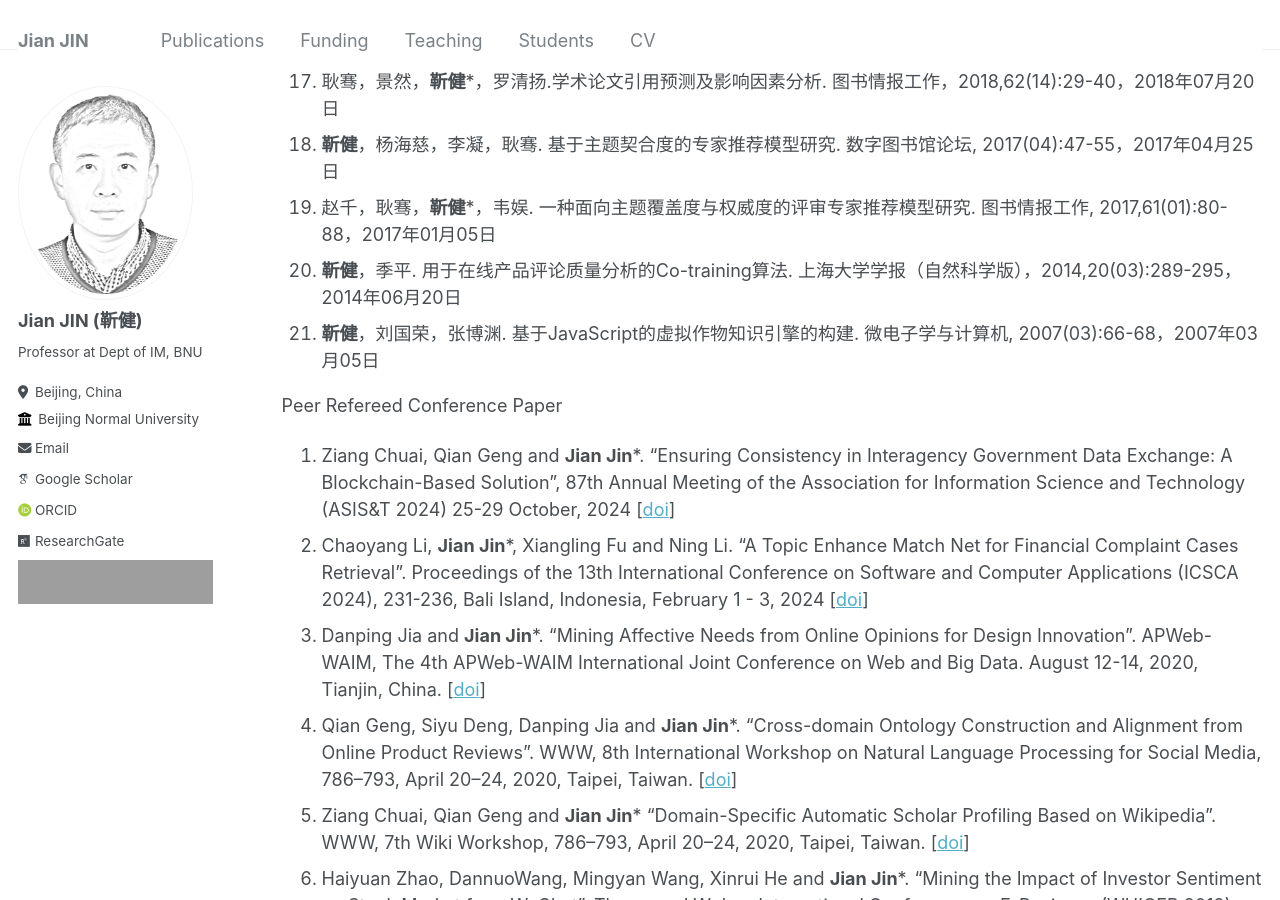
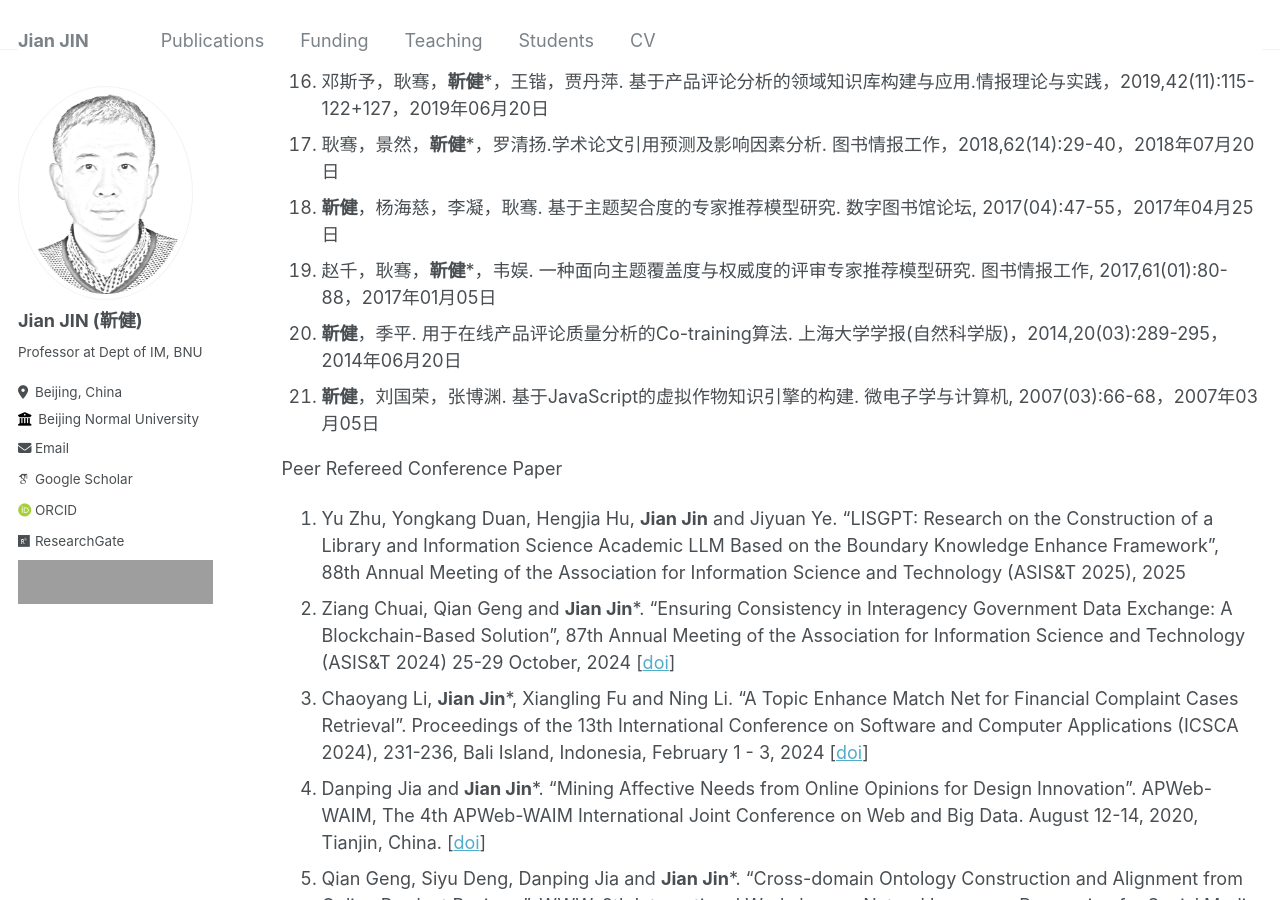
Before and after one commit to xjtujay/xjtujay.github.io, a Jekyll site: the page built from _pages/publications.md, in a window 1280 px wide and 900 px high, scrolled down 4379 px. Built offline with Jekyll 4.4.1, drawn with Linux system fonts in a browser that asks for light colours; some web fonts are replaced; some of the changed text lies outside the part shown; grey boxes are pictures that could not be loaded.

Commit message:
Update publications.md

```diff
--- a/_pages/publications.md
+++ b/_pages/publications.md
@@ -6,6 +6,7 @@ author_profile: true
 ---
 ### PUBLICATIONS(* corresponding author)
 SCI/SSCI indexed Journal
+33. Junpeng Zhang, Qian Geng and **Jian Jin***. "EKLI-Attention: An integrated attention mechanism for classifying citizen requests in government‒citizen interactions", Information Processing and Management, 2025 (SCI, Q1)
 32. **Jian Jin**, Mingyue Yang, Huicong Hu, Xin Guo, Jianxi Luo and Ying Liu. "Empowering Design Innovation Using AI-Generated Content", Journal of Engineering Design, Volume 36, Issue 1, 1-18, 2025, [[doi](http://doi.org/10.1080/09544828.2024.2401751)] (SCI, Q1)
 31.	Qian Geng, Ziang Chuai and **Jian Jin***. "An Integrated Healthcare Service System Based on Blockchain Technologies", IEEE Transactions on Computational Social Systems, 11(5), 6278 – 6295, October 2024, [[doi](http://doi.org/10.1109/TCSS.2024.3392591)] (SCI, Q1)
 30. Qian Geng, Ziang Chuai and **Jian Jin***. "Cross-organizational data exchange based on consortium blockchain with consistency guarantee", Journal of Supercomputing, Volume 80, pages 18199–18236, May 2024. [[doi](https://doi.org/10.1007/s11227-024-06164-z)] (SCI, Q2)
@@ -18,26 +19,26 @@ SCI/SSCI indexed Journal
 23.	Kejia Chen, **Jian Jin***, Zheng Zhao and Ping Ji. "Understanding customer regional differences from online opinions: a hierarchical Bayesian approach". Electronic Commerce Research, [[doi](https://doi.org/10.1007/s10660-020-09420-5)] (SSCI, Q2)
 22.	**Jian Jin**, Haiyuan Zhao and Ping Ji. "Topic attention encoder: A self-supervised approach for short text clustering". Journal of Information Science, 165551520977453, 2020, SAGE Publications Sage UK: London, England [[doi](https://doi.org/10.1177/0165551520977453)] (SSCI, Q2)
 21.	Qian Geng, Siyu Deng, Danping Jia and **Jian Jin***. "Cross-domain Ontology Construction and Alignment from Online Customer Product Reviews". Information Science, Volume 531, August 2020, Pages 47-67, [[doi](https://doi.org/10.1016/j.ins.2020.03.058)]  (SCI, Q1)
-20.	Ying Liu, Anthony Soroka, Liangxiu Han, **Jian Jin** and Min Tang. "Cloud-based big data analytics for customer insight-driven design innovation in SMEs" International Journal of Information Management, Volume 51, April 2020, 102034, [[doi](https://doi.org/10.1016/j.ijinfomgt.2019.11.002)] （SCI，SSCI，Q1）
-19.	Yonghe Su, Fei Tao, **Jian Jin**, Tian Wang, Qingguo Wang and Lei Wang. "Failure Prognosis of Complex Equipment with Multi-stream Deep Recurrent Neural Network". Journal of Computing and Information Science in Engineering, 20(2): 021007, April 2020 [[doi](https://doi.org/10.1115/1.4045445)] （SCI，Q3）
-18.	**Jian Jin**, Qian Geng, Haikun Mou and Chong Chen. "Author Subject Topic Model for Reviewer Recommendation". Journal of Information Science, 45(4), 554-570, 2019 [[doi](https://doi.org/10.1177/0165551518806116)] （SCI，SSCI，Q2）
-17.	Min Tang, **Jian Jin**, Ying Liu, Chunping Li and Weiwen Zhang. "Integrating Topic, Sentiment and Syntax for Modeling Online Reviews: A Topic Model Approach". Journal of Computing and Information Science in Engineering. 19(1), 011001, 2018 [[doi](https://doi.org/10.1115/1.4041475)] （SCI，Q3）
-16.	**Jian Jin**, Ying Liu, Ping Ji and C. K. Kwong. "Review on Recent Advances of Information Mining from Big Consumer Opinion Data for Product Design". Journal of Computing and Information Science in Engineering. 19(1), 010801, 2018 [[doi](https://doi.org/10.1115/1.4041087)] （SCI，Q3）
-15.	**Jian Jin**, Baozhuang Niu, Ping Ji and Qian Geng. "An Integer Linear Programming Model of Reviewer Assignment with Research Interest Considerations". Annals of Operations Research. 291, pages 409–433, 2020, [[doi](https://doi.org/10.1007/s10479-018-2919-7)] （SCI，Q2）
-14.	**Jian Jin**, Ping Ji and Sixing Yan. "Comparison of series products from customer online concerns for competitive intelligence". Journal of Ambient Intelligence and Humanized Computing. Volume 10, Issue 3, March 2019 [[doi](https://doi.org/10.1007/s12652-017-0635-9)] （SCI，Q3）
-13.	**Jian Jin** and Ping Ji. "Scheduling jobs with resource-dependent ready times and processing times depending on their starting times and positions". Computer Journal. Volume 61, Issue 9, 1 September 2018, Pages 1323–1328, [[doi](https://doi.org/10.1093/comjnl/bxx120)] （SCI，Q3）
-12.	Hongguang Liu, Ping Ji and **Jian Jin**. "Intra-day trading system design based on the integrated model of wavelet de-noise and genetic programming". Entropy, 18(12), 435, 2016 [[doi](https://doi.org/10.3390/e18120435)] （SCI，Q2）
-11.	**Jian Jin**, Ying Liu, Ping Ji and Hongguang Liu. "Understanding Big Consumer Opinion Data for Market-driven Product Design", International Journal of Production Research, Volume 54, Issue 10, Pages 3019-3041, 2016 [[doi](https://doi.org/10.1080/00207543.2016.1154208)] （SCI，Q1）
-10.	**Jian Jin**, Ping Ji and Rui Gu. "Identifying Comparative Customer Requirements from Product Online Reviews for Competitor Analysis", Engineering Applications of Artificial Intelligence. Volume 49, Pages 61–73, March 2016 [[doi](https://doi.org/10.1016/j.engappai.2015.12.005)] （SCI，Q1）
-9.	Yuan-Yuan Lu, **Jian Jin**, Ping Ji and Ji-Bo Wang. "Resource-dependent scheduling with deteriorating jobs and learning effects on unrelated parallel machine". Neural Computing & Applications, October 2016, Volume 27, Issue 7, pp 1993–2000 [[doi](https://doi.org/10.1007/s00521-015-1993-x)] （SCI，Q1）
-8.	Binda Wang, Yunwen Miao, Hongya Zhao, **Jian Jin** and Yizeng Chen. "A biclustering-based method for market segmentation using customer pain points". Engineering Applications of Artificial Intelligence. Volume 47, January 2016, Pages 101–109. [[doi](https://doi.org/10.1016/j.engappai.2015.06.005)] （SCI，Q1）
-7.	**Jian Jin**, Ping Ji and C. K. Kwong. "What makes consumers unsatisfied with your products: Review analysis at a fine-grained level". Engineering Applications of Artificial Intelligence. Volume 47, Pages 38–48, January 2016 [[doi](https://doi.org/10.1016/j.engappai.2015.05.006)] （SCI，Q1）
-6.	Limin Wang, **Jian Jin**, Ji-Bo Wang and Ping Ji. "Research on scheduling problems with general effects of deterioration and learning", Information Sciences. Volume 307, Pages 89-94, June 2015 [[doi](https://doi.org/10.1016/j.ins.2015.02.021)] （SCI，Q1）
-5.	**Jian Jin**, Ping Ji, Ying Liu and S. C. Johnson Lim. "Translating Online Customer Opinions into Engineering Characteristics in QFD: A Probabilistic Language Analysis Approach", Engineering Applications of Artificial Intelligence, Volume 41, Pages 115–127, May 2015 [[doi](https://doi.org/10.1016/j.engappai.2015.02.006)] （SCI，Q1）
-4.	**Jian Jin**, Ping Ji and Ying Liu. "Prioritising engineering characteristics based on customer online reviews for quality function deployment", Journal of Engineering Design, Volume 25, Issue 7-9, Pages 303-324, December 2014. [[doi](http://dx.doi.org/10.1080/09544828.2014.984665)] （SCI，Q2）
-3.	Ping Ji, **Jian Jin**, Ting Wang and Yizeng Chen. "Quantification and integration of Kano’s model into QFD for optimising product design", International Journal of Production Research, Volume 52, No. 21 Pages 6335–6348, July 2014. [[doi](https://doi.org/10.1080/00207543.2014.939777)] （SCI，Q1）
-2.	Xueru, Wang, Jibo Wang, **Jian Jin** and Ping Ji. "Single machine scheduling with truncated job-dependent learning effect". Optimization Letters, 8(2), 669-677, 2014 [[doi](https://doi.org/10.1007/s11590-012-0579-0)] （SCI，Q2）
-1.	Ying Liu, **Jian Jin**, Ping Ji, Jenny A. Harding and Richard Y. K. Fung, "Identifying Helpful Online Reviews: A Product Designer's Perspective", Computer-Aided Design, 45(2), 180–194, 2013 [[doi](https://doi.org/10.1016/j.cad.2012.07.008)] （SCI，Q1）
+20.	Ying Liu, Anthony Soroka, Liangxiu Han, **Jian Jin** and Min Tang. "Cloud-based big data analytics for customer insight-driven design innovation in SMEs" International Journal of Information Management, Volume 51, April 2020, 102034, [[doi](https://doi.org/10.1016/j.ijinfomgt.2019.11.002)] (SCI，SSCI，Q1)
+19.	Yonghe Su, Fei Tao, **Jian Jin**, Tian Wang, Qingguo Wang and Lei Wang. "Failure Prognosis of Complex Equipment with Multi-stream Deep Recurrent Neural Network". Journal of Computing and Information Science in Engineering, 20(2): 021007, April 2020 [[doi](https://doi.org/10.1115/1.4045445)] (SCI，Q3)
+18.	**Jian Jin**, Qian Geng, Haikun Mou and Chong Chen. "Author Subject Topic Model for Reviewer Recommendation". Journal of Information Science, 45(4), 554-570, 2019 [[doi](https://doi.org/10.1177/0165551518806116)] (SCI，SSCI，Q2)
+17.	Min Tang, **Jian Jin**, Ying Liu, Chunping Li and Weiwen Zhang. "Integrating Topic, Sentiment and Syntax for Modeling Online Reviews: A Topic Model Approach". Journal of Computing and Information Science in Engineering. 19(1), 011001, 2018 [[doi](https://doi.org/10.1115/1.4041475)] (SCI，Q3)
+16.	**Jian Jin**, Ying Liu, Ping Ji and C. K. Kwong. "Review on Recent Advances of Information Mining from Big Consumer Opinion Data for Product Design". Journal of Computing and Information Science in Engineering. 19(1), 010801, 2018 [[doi](https://doi.org/10.1115/1.4041087)] (SCI，Q3)
+15.	**Jian Jin**, Baozhuang Niu, Ping Ji and Qian Geng. "An Integer Linear Programming Model of Reviewer Assignment with Research Interest Considerations". Annals of Operations Research. 291, pages 409–433, 2020, [[doi](https://doi.org/10.1007/s10479-018-2919-7)] (SCI，Q2)
+14.	**Jian Jin**, Ping Ji and Sixing Yan. "Comparison of series products from customer online concerns for competitive intelligence". Journal of Ambient Intelligence and Humanized Computing. Volume 10, Issue 3, March 2019 [[doi](https://doi.org/10.1007/s12652-017-0635-9)] (SCI，Q3)
+13.	**Jian Jin** and Ping Ji. "Scheduling jobs with resource-dependent ready times and processing times depending on their starting times and positions". Computer Journal. Volume 61, Issue 9, 1 September 2018, Pages 1323–1328, [[doi](https://doi.org/10.1093/comjnl/bxx120)] (SCI，Q3)
+12.	Hongguang Liu, Ping Ji and **Jian Jin**. "Intra-day trading system design based on the integrated model of wavelet de-noise and genetic programming". Entropy, 18(12), 435, 2016 [[doi](https://doi.org/10.3390/e18120435)] (SCI，Q2)
+11.	**Jian Jin**, Ying Liu, Ping Ji and Hongguang Liu. "Understanding Big Consumer Opinion Data for Market-driven Product Design", International Journal of Production Research, Volume 54, Issue 10, Pages 3019-3041, 2016 [[doi](https://doi.org/10.1080/00207543.2016.1154208)] (SCI，Q1)
+10.	**Jian Jin**, Ping Ji and Rui Gu. "Identifying Comparative Customer Requirements from Product Online Reviews for Competitor Analysis", Engineering Applications of Artificial Intelligence. Volume 49, Pages 61–73, March 2016 [[doi](https://doi.org/10.1016/j.engappai.2015.12.005)] (SCI，Q1)
+9.	Yuan-Yuan Lu, **Jian Jin**, Ping Ji and Ji-Bo Wang. "Resource-dependent scheduling with deteriorating jobs and learning effects on unrelated parallel machine". Neural Computing & Applications, October 2016, Volume 27, Issue 7, pp 1993–2000 [[doi](https://doi.org/10.1007/s00521-015-1993-x)] (SCI，Q1)
+8.	Binda Wang, Yunwen Miao, Hongya Zhao, **Jian Jin** and Yizeng Chen. "A biclustering-based method for market segmentation using customer pain points". Engineering Applications of Artificial Intelligence. Volume 47, January 2016, Pages 101–109. [[doi](https://doi.org/10.1016/j.engappai.2015.06.005)] (SCI，Q1)
+7.	**Jian Jin**, Ping Ji and C. K. Kwong. "What makes consumers unsatisfied with your products: Review analysis at a fine-grained level". Engineering Applications of Artificial Intelligence. Volume 47, Pages 38–48, January 2016 [[doi](https://doi.org/10.1016/j.engappai.2015.05.006)] (SCI，Q1)
+6.	Limin Wang, **Jian Jin**, Ji-Bo Wang and Ping Ji. "Research on scheduling problems with general effects of deterioration and learning", Information Sciences. Volume 307, Pages 89-94, June 2015 [[doi](https://doi.org/10.1016/j.ins.2015.02.021)] (SCI，Q1)
+5.	**Jian Jin**, Ping Ji, Ying Liu and S. C. Johnson Lim. "Translating Online Customer Opinions into Engineering Characteristics in QFD: A Probabilistic Language Analysis Approach", Engineering Applications of Artificial Intelligence, Volume 41, Pages 115–127, May 2015 [[doi](https://doi.org/10.1016/j.engappai.2015.02.006)] (SCI，Q1)
+4.	**Jian Jin**, Ping Ji and Ying Liu. "Prioritising engineering characteristics based on customer online reviews for quality function deployment", Journal of Engineering Design, Volume 25, Issue 7-9, Pages 303-324, December 2014. [[doi](http://dx.doi.org/10.1080/09544828.2014.984665)] (SCI，Q2)
+3.	Ping Ji, **Jian Jin**, Ting Wang and Yizeng Chen. "Quantification and integration of Kano’s model into QFD for optimising product design", International Journal of Production Research, Volume 52, No. 21 Pages 6335–6348, July 2014. [[doi](https://doi.org/10.1080/00207543.2014.939777)] (SCI，Q1)
+2.	Xueru, Wang, Jibo Wang, **Jian Jin** and Ping Ji. "Single machine scheduling with truncated job-dependent learning effect". Optimization Letters, 8(2), 669-677, 2014 [[doi](https://doi.org/10.1007/s11590-012-0579-0)] (SCI，Q2)
+1.	Ying Liu, **Jian Jin**, Ping Ji, Jenny A. Harding and Richard Y. K. Fung, "Identifying Helpful Online Reviews: A Product Designer's Perspective", Computer-Aided Design, 45(2), 180–194, 2013 [[doi](https://doi.org/10.1016/j.cad.2012.07.008)] (SCI，Q1)
 
 International Journal Paper
 3.	Feng Sun, Li Liu, **Jian Jin***. "An Expert Recommendation Model for Academic Talent Evaluation". Computing Conference 2019 (CompCom 2019), London, United Kingdom, July 16 – 17 2019. In: Arai K., Bhatia R., Kapoor S. (eds) Intelligent Computing. CompCom 2019. Advances in Intelligent Systems and Computing, vol 997. Springer, Cham [[doi](https://doi.org/10.1007/978-3-030-22871-2_10)]
@@ -52,8 +53,8 @@ Book
 1.	政府数据资产运营白皮书. 北京师范大学，2019年
 
 Chinese Journal Paper
-21. 段永康,赵广宇,耿骞,曹涵维,**靳健***.基于大语言模型的政策知识库构建与政策比较研究——以惠企政策为例,数据分析与知识发现
-20. **靳健**,吴倩,秦淑英.产品评论中的"情绪-原因-特征"用户需求网络构建与分析,图书情报工作
+21. **靳健**,吴倩,秦淑英.产品评论中的"情绪-原因-特征"用户需求网络构建与分析,图书情报工作, 2025
+20. 段永康,赵广宇,耿骞,曹涵维,**靳健***.基于大语言模型的政策知识库构建与政策比较研究——以惠企政策为例,数据分析与知识发现, 2025
 19.	耿骞,揣子昂,**靳健***. 基于联盟链的跨组织数据交换操作一致性模型，计算机科学,2024,51(S1):1005-1013
 18.	苏梦泽,耿骞,刘志刚,**靳健***. 基于属性分析及文本聚类的我国养老政策演化研究. 人口与发展,2023,29(05):133-144
 17.	揣子昂,耿骞,潘慧瑶,**靳健***.产业政策知识图谱的自动化构建.情报工程,2022,8(3):028-051
@@ -71,10 +72,11 @@ Chinese Journal Paper
 5.	耿骞，景然，**靳健***，罗清扬.学术论文引用预测及影响因素分析. 图书情报工作，2018,62(14):29-40，2018年07月20日
 4.	**靳健**，杨海慈，李凝，耿骞. 基于主题契合度的专家推荐模型研究. 数字图书馆论坛, 2017(04):47-55，2017年04月25日
 3.	赵千，耿骞，**靳健***，韦娱. 一种面向主题覆盖度与权威度的评审专家推荐模型研究. 图书情报工作, 2017,61(01):80-88，2017年01月05日
-2.	**靳健**，季平. 用于在线产品评论质量分析的Co-training算法. 上海大学学报（自然科学版），2014,20(03):289-295，2014年06月20日
+2.	**靳健**，季平. 用于在线产品评论质量分析的Co-training算法. 上海大学学报(自然科学版)，2014,20(03):289-295，2014年06月20日
 1.	**靳健**，刘国荣，张博渊. 基于JavaScript的虚拟作物知识引擎的构建. 微电子学与计算机, 2007(03):66-68，2007年03月05日
 
 Peer Refereed Conference Paper
+20. Yu Zhu, Yongkang Duan, Hengjia Hu, **Jian Jin** and Jiyuan Ye. "LISGPT: Research on the Construction of a Library and Information Science Academic LLM Based on the Boundary Knowledge Enhance Framework", 88th Annual Meeting of the Association for Information Science and Technology (ASIS&T 2025), 2025
 19.	Ziang Chuai, Qian Geng and **Jian Jin***. "Ensuring Consistency in Interagency Government Data Exchange: A Blockchain-Based Solution", 87th Annual Meeting of the Association for Information Science and Technology (ASIS&T 2024) 25-29 October, 2024 [[doi](https://doi.org/10.1002/pra2.1013)]
 18.	Chaoyang Li, **Jian Jin***, Xiangling Fu and Ning Li. "A Topic Enhance Match Net for Financial Complaint Cases Retrieval". Proceedings of the 13th International Conference on Software and Computer Applications (ICSCA 2024), 231-236, Bali Island, Indonesia, February 1 - 3, 2024 [[doi](https://doi.org/10.1145/3651781.3651817)]
 17.	Danping Jia and **Jian Jin***. "Mining Affective Needs from Online Opinions for Design Innovation". APWeb-WAIM, The 4th APWeb-WAIM International Joint Conference on Web and Big Data. August 12-14, 2020, Tianjin, China. [[doi](https://doi.org/10.1007/978-3-030-60290-1_25)]
```
